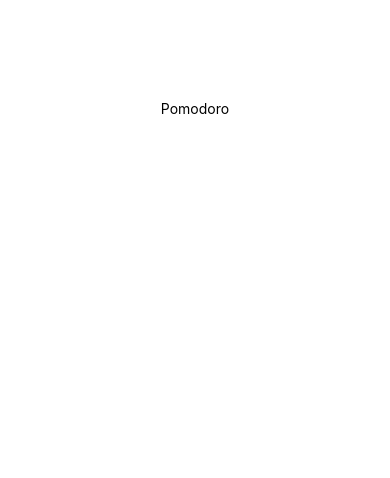
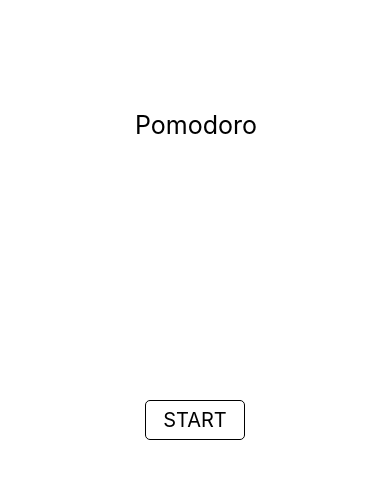
Before and after one commit to lordeadroid/pomodoro-android, a React Native app: screen / in a window 390 px wide. Shown: the top 478 px of the page. Built offline with nearby package versions, Linux system fonts and the light colour scheme.

Commit message:
Feature: Added start/pause button

```diff
--- a/App.tsx
+++ b/App.tsx
@@ -1,10 +1,22 @@
 import { StatusBar } from 'expo-status-bar';
-import { StyleSheet, Text, View } from 'react-native';
+import { useState } from 'react';
+import { Pressable, StyleSheet, Text, View } from 'react-native';
 
 export default function App() {
+  const [clicked, setClicked] = useState(false);
+  const handlePress = () => {
+    setClicked(true);
+  };
+  const text = clicked ? 'Pause' : 'START';
+
   return (
     <View style={styles.container}>
-      <Text>Pomodoro</Text>
+      <Text style={styles.logo}>Pomodoro</Text>
+      <View style={styles.button}>
+        <Pressable onPress={handlePress}>
+          <Text style={styles.text}>{text}</Text>
+        </Pressable>
+      </View>
       <StatusBar style="auto" />
     </View>
   );
@@ -15,7 +27,28 @@ const styles = StyleSheet.create({
     flex: 1,
     backgroundColor: '#fff',
     alignItems: 'center',
-    justifyContent: 'flex-start',
     marginTop: 100,
   },
+  logo: {
+    fontSize: 25,
+    position: 'absolute',
+    top: 10,
+    left: 135,
+  },
+  button: {
+    width: 100,
+    height: 40,
+    display: 'flex',
+    alignItems: 'center',
+    justifyContent: 'center',
+    borderRadius: 5,
+    borderWidth: 1,
+    borderColor: 'black',
+    position: 'absolute',
+    top: 300,
+    left: 145,
+  },
+  text: {
+    fontSize: 20,
+  },
 });
```
